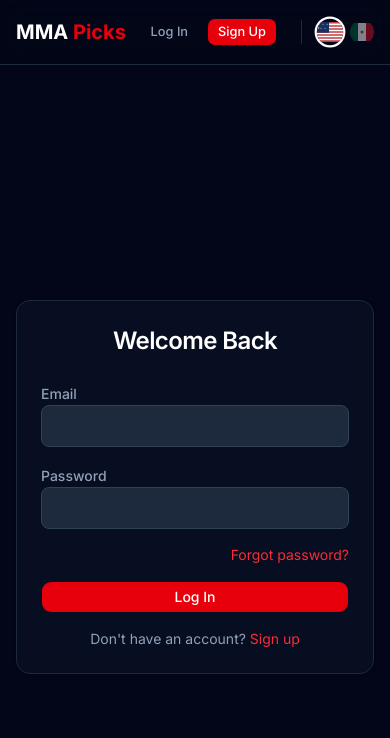
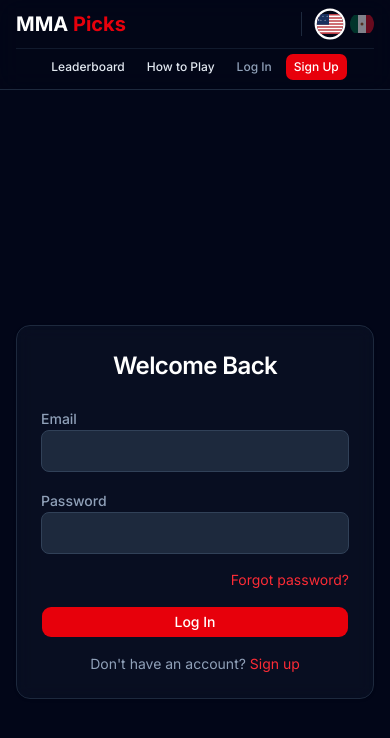
Before and after one commit to efren-c/mma-picks-app, a Next.js app: page /login in a window 390 px wide. Shown: the top 738 px of the page. Built offline with nearby package versions, Linux system fonts and the light colour scheme; no server answers.

Commit message:
Mobile responsive and how to play msg

```diff
--- a/src/app/dashboard/page.tsx
+++ b/src/app/dashboard/page.tsx
@@ -70,8 +70,8 @@ export default async function DashboardPage() {
     const rankDisplay = userRank ? `#${userRank}` : '>50'
 
     return (
-        <main className="min-h-screen bg-slate-950 p-8">
-            <div className="max-w-4xl mx-auto space-y-8">
+        <main className="min-h-screen bg-slate-950 p-4 sm:p-8">
+            <div className="w-full sm:max-w-4xl sm:mx-auto space-y-8">
                 <h1 className="text-3xl font-bold text-white">{dict.dashboard.title}</h1>
 
                 {/* Stats Overview */}
--- a/src/app/events/[id]/page.tsx
+++ b/src/app/events/[id]/page.tsx
@@ -74,8 +74,8 @@ export default async function EventPage({ params }: EventPageProps) {
     const isEventCompleted = eventDate < todayStart
 
     return (
-        <main className="min-h-screen bg-slate-950 p-8">
-            <div className="max-w-4xl mx-auto space-y-8">
+        <main className="min-h-screen bg-slate-950 p-4 sm:p-8">
+            <div className="w-full sm:max-w-4xl sm:mx-auto space-y-8">
                 {/* Event Header */}
                 <div className="relative rounded-2xl overflow-hidden bg-slate-900 border border-slate-800">
                     <div className="h-64 w-full relative">
--- a/src/app/leaderboard/page.tsx
+++ b/src/app/leaderboard/page.tsx
@@ -74,7 +74,7 @@ export default async function LeaderboardPage(props: { searchParams: Promise<{ e
     }
 
     return (
-        <div className="container mx-auto py-8 max-w-4xl space-y-6">
+        <div className="w-full sm:max-w-4xl sm:mx-auto px-4 sm:px-0 py-8 space-y-6">
             <div className="flex justify-end">
                 <EventSelector
                     events={filteredEvents}
--- a/src/app/page.tsx
+++ b/src/app/page.tsx
@@ -52,8 +52,8 @@ export default async function Home({ searchParams }: HomeProps) {
   const paginatedPastEvents = pastEvents.slice((currentPage - 1) * pageSize, currentPage * pageSize)
 
   return (
-    <main className="min-h-screen bg-slate-950 p-8">
-      <div className="max-w-7xl mx-auto space-y-8">
+    <main className="min-h-screen bg-slate-950 p-4 sm:p-8">
+      <div className="w-full sm:max-w-7xl sm:mx-auto space-y-8">
         <header className="flex flex-col space-y-4">
           <h1 className="text-4xl font-bold tracking-tight text-white">
             MMA <span className="text-red-600">Picks</span>
--- a/src/components/Navbar.tsx
+++ b/src/components/Navbar.tsx
@@ -25,12 +25,14 @@ export async function Navbar() {
     return (
         <nav className="border-b border-slate-800 bg-slate-950/50 backdrop-blur-md sticky top-0 z-50">
             <div className="max-w-7xl mx-auto px-4 sm:px-6 lg:px-8">
-                <div className="flex items-center justify-between h-16">
+
+                {/* ── Desktop: single row ─────────────────────────────── */}
+                <div className="hidden md:flex items-center justify-between h-16">
                     <div className="flex items-center gap-8">
                         <Link href="/" className="text-xl font-bold text-white">
                             MMA <span className="text-red-600">Picks</span>
                         </Link>
-                        <nav className="hidden md:flex items-center gap-6">
+                        <nav className="flex items-center gap-6">
                             <Link href="/leaderboard" className="text-slate-200 hover:text-white transition-colors text-sm font-semibold">
                                 {dict.navbar.leaderboard}
                             </Link>
@@ -47,16 +49,6 @@ export async function Navbar() {
                                         {dict.navbar.dashboard}
                                     </Button>
                                 </Link>
-                                <Link href="/leaderboard" className="md:hidden">
-                                    <Button variant="ghost" size="sm" className="text-slate-200 hover:text-white font-medium">
-                                        {dict.navbar.leaderboard}
-                                    </Button>
-                                </Link>
-                                <Link href="/how-to-play" className="md:hidden">
-                                    <Button variant="ghost" size="sm" className="text-slate-200 hover:text-white font-medium">
-                                        {dict.navbar.howToPlay}
-                                    </Button>
-                                </Link>
                                 {isAdmin && (
                                     <Link href="/admin">
                                         <Button variant="ghost" size="sm" className="text-red-400 hover:text-red-300 font-medium">
@@ -64,9 +56,7 @@ export async function Navbar() {
                                         </Button>
                                     </Link>
                                 )}
-                                <span className="text-sm text-slate-400 hidden md:inline">
-                                    {username}
-                                </span>
+                                <span className="text-sm text-slate-400">{username}</span>
                                 <form
                                     action={async () => {
                                         "use server"
@@ -95,6 +85,81 @@ export async function Navbar() {
                         <LanguageSelector currentLocale={locale} />
                     </div>
                 </div>
+
+                {/* ── Mobile: two rows ────────────────────────────────── */}
+                <div className="md:hidden">
+                    {/* Row 1: brand + language selector */}
+                    <div className="flex items-center justify-between h-12">
+                        <Link href="/" className="text-xl font-bold text-white">
+                            MMA <span className="text-red-600">Picks</span>
+                        </Link>
+                        <LanguageSelector currentLocale={locale} />
+                    </div>
+
+                    {/* Row 2: nav links */}
+                    <div className="flex items-center justify-center gap-1 pb-2 border-t border-slate-800/60 pt-1 flex-wrap">
+                        {session?.user ? (
+                            <>
+                                <Link href="/dashboard">
+                                    <Button variant="ghost" size="sm" className="text-slate-200 hover:text-white font-medium text-xs px-2">
+                                        {dict.navbar.dashboard}
+                                    </Button>
+                                </Link>
+                                <Link href="/leaderboard">
+                                    <Button variant="ghost" size="sm" className="text-slate-200 hover:text-white font-medium text-xs px-2">
+                                        {dict.navbar.leaderboard}
+                                    </Button>
+                                </Link>
+                                <Link href="/how-to-play">
+                                    <Button variant="ghost" size="sm" className="text-slate-200 hover:text-white font-medium text-xs px-2">
+                                        {dict.navbar.howToPlay}
+                                    </Button>
+                                </Link>
+                                {isAdmin && (
+                                    <Link href="/admin">
+                                        <Button variant="ghost" size="sm" className="text-red-400 hover:text-red-300 font-medium text-xs px-2">
+                                            {dict.navbar.adminPanel}
+                                        </Button>
+                                    </Link>
+                                )}
+                                <form
+                                    action={async () => {
+                                        "use server"
+                                        await signOut({ redirectTo: "/" })
+                                    }}
+                                >
+                                    <Button variant="ghost" size="sm" className="text-slate-400 hover:text-white text-xs px-2">
+                                        {dict.navbar.signOut}
+                                    </Button>
+                                </form>
+                            </>
+                        ) : (
+                            <>
+                                <Link href="/leaderboard">
+                                    <Button variant="ghost" size="sm" className="text-slate-200 hover:text-white font-medium text-xs px-2">
+                                        {dict.navbar.leaderboard}
+                                    </Button>
+                                </Link>
+                                <Link href="/how-to-play">
+                                    <Button variant="ghost" size="sm" className="text-slate-200 hover:text-white font-medium text-xs px-2">
+                                        {dict.navbar.howToPlay}
+                                    </Button>
+                                </Link>
+                                <Link href="/login">
+                                    <Button variant="ghost" size="sm" className="text-slate-400 hover:text-white text-xs px-2">
+                                        {dict.navbar.logIn}
+                                    </Button>
+                                </Link>
+                                <Link href="/register">
+                                    <Button size="sm" className="bg-red-600 hover:bg-red-700 text-white text-xs px-2">
+                                        {dict.navbar.signUp}
+                                    </Button>
+                                </Link>
+                            </>
+                        )}
+                    </div>
+                </div>
+
             </div>
         </nav>
     )
--- a/src/components/ui/button.tsx
+++ b/src/components/ui/button.tsx
@@ -5,11 +5,11 @@ import { Slot } from "radix-ui"
 import { cn } from "@/lib/utils"
 
 const buttonVariants = cva(
-  "group/button inline-flex shrink-0 items-center justify-center rounded-lg border border-transparent bg-clip-padding text-sm font-medium whitespace-nowrap transition-all outline-none select-none focus-visible:border-ring focus-visible:ring-3 focus-visible:ring-ring/50 active:not-aria-[haspopup]:translate-y-px disabled:pointer-events-none disabled:opacity-50 aria-invalid:border-destructive aria-invalid:ring-3 aria-invalid:ring-destructive/20 dark:aria-invalid:border-destructive/50 dark:aria-invalid:ring-destructive/40 [&_svg]:pointer-events-none [&_svg]:shrink-0 [&_svg:not([class*='size-'])]:size-4",
+  "group/button inline-flex cursor-pointer shrink-0 items-center justify-center rounded-lg border border-transparent bg-clip-padding text-sm font-medium whitespace-nowrap transition-all outline-none select-none focus-visible:border-ring focus-visible:ring-3 focus-visible:ring-ring/50 active:not-aria-[haspopup]:translate-y-px disabled:pointer-events-none disabled:opacity-50 aria-invalid:border-destructive aria-invalid:ring-3 aria-invalid:ring-destructive/20 dark:aria-invalid:border-destructive/50 dark:aria-invalid:ring-destructive/40 [&_svg]:pointer-events-none [&_svg]:shrink-0 [&_svg:not([class*='size-'])]:size-4",
   {
     variants: {
       variant: {
-        default: "bg-primary text-primary-foreground [a]:hover:bg-primary/80",
+        default: "bg-primary text-primary-foreground hover:bg-primary/80",
         outline:
           "border-border bg-background hover:bg-muted hover:text-foreground aria-expanded:bg-muted aria-expanded:text-foreground dark:border-input dark:bg-input/30 dark:hover:bg-input/50",
         secondary:
--- a/src/dictionaries/en.ts
+++ b/src/dictionaries/en.ts
@@ -102,5 +102,7 @@ export const en = {
         winnerTitle: "Winner",
         methodTitle: "Method",
         roundTitle: "Round",
+        availablePicksTitle: "Available Picks",
+        availablePicksDesc: "For the majority of events, picks are only available for the Main Card plus the featured 'Main Event' of the Prelims.",
     }
 } as const;
--- a/src/dictionaries/es.ts
+++ b/src/dictionaries/es.ts
@@ -102,5 +102,7 @@ export const es = {
         winnerTitle: "Ganador",
         methodTitle: "Método",
         roundTitle: "Ronda",
+        availablePicksTitle: "Picks Disponibles",
+        availablePicksDesc: "Para la mayoría de los eventos, las picks solo estarán disponibles para la Cartelera Principal y el combate estelar de las Preliminares.",
     }
 } as const;
```
Also changed, not shown: src/app/how-to-play/page.tsx (+23 -0 lines).
